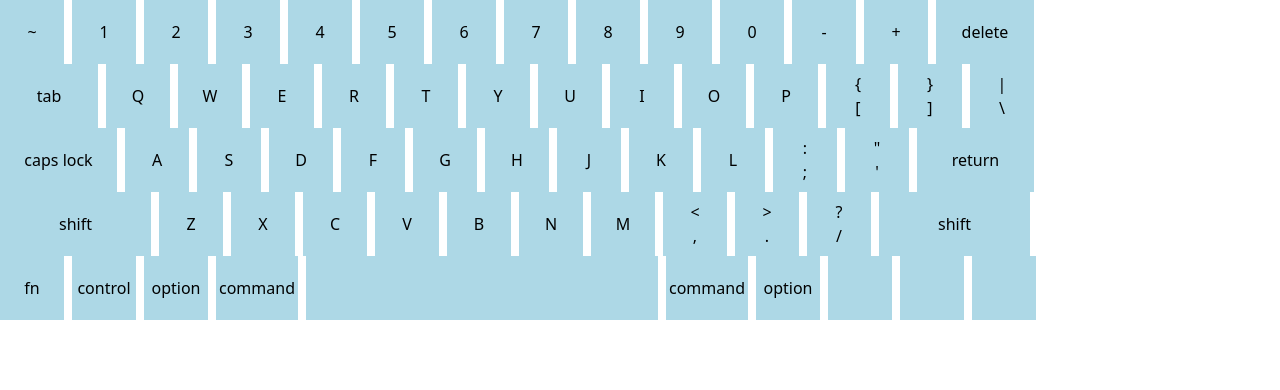
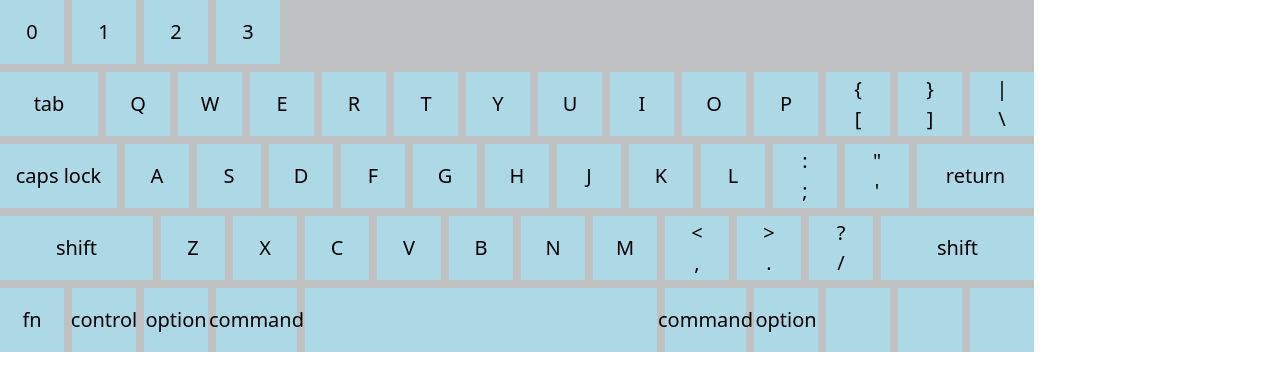
Before and after one commit to Hasuzawa/virtual-keyboard, a React (Create React App) app: page / in a window 1280 px wide. Shown: the top 390 px of the page. Built offline with nearby package versions, Linux system fonts and the light colour scheme.

Commit message:
refactored Keyboard and Row

```diff
--- a/src/component/KeyCap.tsx
+++ b/src/component/KeyCap.tsx
@@ -34,13 +34,14 @@ const rawKeyCap = (props: KeyCapProps) => {
 
 const KeyCap = styled(rawKeyCap)`
     background-color: lightblue;
-    width: ${props => props.width ? props.width : 64}px;  // 64 is default value
+    width: ${props => props.width ?? 64}px;
     height: 64px;
     display: flex;
     flex-direction: column;
     flex-wrap: nowrap;
     justify-content: center;
     align-items: center;
+    font-size: 20px;
 `
 
 
--- a/src/component/Keyboard.tsx
+++ b/src/component/Keyboard.tsx
@@ -5,13 +5,8 @@ import styled from "styled-components"
 import {} from "react-icons"
 
 interface KeyboardProps {
-    defaultWidth: number
-    defaultHeight: number
-    baseColor: string
-    textColor: string
-    columnSeparation: number
+    keyboardColor: string
     rowSeparation: number
-
 
     className?: string
     children?: React.ReactNode
@@ -20,116 +15,18 @@ interface KeyboardProps {
 const rawKeyboard = (props: KeyboardProps) => {
     return (
         <div className={props.className}>
-            <Row>
-                <KeyCap>~</KeyCap>
-                <KeyCap>1</KeyCap>
-                <KeyCap>2</KeyCap>
-                <KeyCap>3</KeyCap>
-                <KeyCap>4</KeyCap>
-                <KeyCap>5</KeyCap>
-                <KeyCap>6</KeyCap>
-                <KeyCap>7</KeyCap>
-                <KeyCap>8</KeyCap>
-                <KeyCap>9</KeyCap>
-                <KeyCap>0</KeyCap>
-                <KeyCap>-</KeyCap>
-                <KeyCap>+</KeyCap>
-                <KeyCap width={98}>delete</KeyCap>
-            </Row>
-            <Row>
-                <KeyCap width={98}>tab</KeyCap>
-                <KeyCap>Q</KeyCap>
-                <KeyCap>W</KeyCap>
-                <KeyCap>E</KeyCap>
-                <KeyCap>R</KeyCap>
-                <KeyCap>T</KeyCap>
-                <KeyCap>Y</KeyCap>
-                <KeyCap>U</KeyCap>
-                <KeyCap>I</KeyCap>
-                <KeyCap>O</KeyCap>
-                <KeyCap>P</KeyCap>
-                <KeyCap>
-                    <span>&#123;</span>
-                    <span>[</span>
-                </KeyCap>
-                <KeyCap>
-                    <span>&#125;</span>
-                    <span>]</span>
-                </KeyCap>
-                <KeyCap>
-                    <span>|</span>
-                    <span>\</span>
-                </KeyCap>
-            </Row>
-            <Row>
-                <KeyCap width={117}>caps lock</KeyCap>
-                <KeyCap>A</KeyCap>
-                <KeyCap>S</KeyCap>
-                <KeyCap>D</KeyCap>
-                <KeyCap>F</KeyCap>
-                <KeyCap>G</KeyCap>
-                <KeyCap>H</KeyCap>
-                <KeyCap>J</KeyCap>
-                <KeyCap>K</KeyCap>
-                <KeyCap>L</KeyCap>
-                <KeyCap>
-                    <span>:</span>
-                    <span>;</span>
-                </KeyCap>
-                <KeyCap>
-                    <span>"</span>
-                    <span>'</span>
-                </KeyCap>
-                <KeyCap width={117}>return</KeyCap>
-            </Row>
-            <Row>
-                <KeyCap width={151}>shift</KeyCap>
-                <KeyCap>Z</KeyCap>
-                <KeyCap>X</KeyCap>
-                <KeyCap>C</KeyCap>
-                <KeyCap>V</KeyCap>
-                <KeyCap>B</KeyCap>
-                <KeyCap>N</KeyCap>
-                <KeyCap>M</KeyCap>
-                <KeyCap>
-                    <span>&lt;</span>
-                    <span>,</span>
-                </KeyCap>
-                <KeyCap>
-                    <span>&gt;</span>
-                    <span>.</span>
-                </KeyCap>
-                <KeyCap>
-                    <span>?</span>
-                    <span>/</span>
-                </KeyCap>
-                <KeyCap width={151}>shift</KeyCap>
-            </Row>
-            <Row>
-                <KeyCap>fn</KeyCap>
-                <KeyCap>control</KeyCap>
-                <KeyCap>option</KeyCap>
-                <KeyCap width={82}>command</KeyCap>
-                <KeyCap width={352}></KeyCap>
-                <KeyCap width={82}>command</KeyCap>
-                <KeyCap>option</KeyCap>
-                <KeyCap></KeyCap>
-                <KeyCap></KeyCap>
-                <KeyCap></KeyCap>
-            </Row>
-
+            {props.children}
         </div>
     )
 }
 
 const Keyboard = styled(rawKeyboard)`
-
+    display: inline-flex;
+    flex-direction: column;
+    row-gap: ${props => props.rowSeparation}px;
+    background-color: ${props => props.keyboardColor};
 `
 
 
 
-
-
-
-
 export default Keyboard
--- a/src/component/MacKeyboard.tsx
+++ b/src/component/MacKeyboard.tsx
@@ -1,16 +1,116 @@
 import Keyboard from "./Keyboard"
+import Row from "./Row"
+import KeyCap from "./KeyCap"
 
 
 const MacKeyboard = () => {
+    const [defaultWidth, defaultHeight] = [64, 64]
+    const [columnSeparation, rowSeparation] = [8, 8]
+    const keyboardColor = "#c0c1c3"
+    const keyCapColor = "#28292d"
+    const keyCapTextColor = "#c0c1c3"
+
+    const qwer = []
+    for (let comb in ["~`", "!1", "@2", "#3"]) {
+        let content = null
+        if (comb.length === 1) {
+            content = comb
+        } else {
+            content = []
+            for (let char in comb.split("")) {
+                content.push(<span>{char}</span>)
+            }
+        }
+        qwer.push(<KeyCap>{content}</KeyCap>)
+    }
+
     return (
         <Keyboard
-            defaultWidth={64}
-            defaultHeight={64}
-            baseColor=""
-            textColor=""
-            columnSeparation={8}
+            keyboardColor={keyboardColor}
             rowSeparation={8}
-        />
+        >
+            <Row columnSeparation={columnSeparation}>
+                {qwer}
+                {/* {["~`", "!1", "@2", "#3"].map(
+                    (symbols: string) => symbols.split("").map(
+                        (char: string) =>
+                    )
+                )} */}
+                {/* <KeyCap>~</KeyCap>
+                <KeyCap>1</KeyCap>
+                <KeyCap>2</KeyCap>
+                <KeyCap>3</KeyCap>
+                <KeyCap>4</KeyCap>
+                <KeyCap>5</KeyCap>
+                <KeyCap>6</KeyCap>
+                <KeyCap>7</KeyCap>
+                <KeyCap>8</KeyCap>
+                <KeyCap>9</KeyCap>
+                <KeyCap>0</KeyCap>
+                <KeyCap>-</KeyCap>
+                <KeyCap>+</KeyCap>
+                <KeyCap width={98}>delete</KeyCap> */}
+            </Row>
+            <Row columnSeparation={columnSeparation}>
+                <KeyCap width={98}>tab</KeyCap>
+                {"QWERTYUIOP".split("").map((char: string) => <KeyCap key={char}>{char}</KeyCap>)}
+                <KeyCap>
+                    <span>&#123;</span>
+                    <span>[</span>
+                </KeyCap>
+                <KeyCap>
+                    <span>&#125;</span>
+                    <span>]</span>
+                </KeyCap>
+                <KeyCap>
+                    <span>|</span>
+                    <span>\</span>
+                </KeyCap>
+            </Row>
+            <Row columnSeparation={columnSeparation}>
+                <KeyCap width={117}>caps lock</KeyCap>
+                {"ASDFGHJKL".split("").map((char: string) => <KeyCap key={char}>{char}</KeyCap>)}
+                <KeyCap>
+                    <span>:</span>
+                    <span>;</span>
+                </KeyCap>
+                <KeyCap>
+                    <span>"</span>
+                    <span>'</span>
+                </KeyCap>
+                <KeyCap width={117}>return</KeyCap>
+            </Row>
+            <Row columnSeparation={columnSeparation}>
+                <KeyCap width={153}>shift</KeyCap>
+                {"ZXCVBNM".split("").map((char: string) => <KeyCap key={char}>{char}</KeyCap>)}
+                <KeyCap>
+                    <span>&lt;</span>
+                    <span>,</span>
+                </KeyCap>
+                <KeyCap>
+                    <span>&gt;</span>
+                    <span>.</span>
+                </KeyCap>
+                <KeyCap>
+                    <span>?</span>
+                    <span>/</span>
+                </KeyCap>
+                <KeyCap width={153}>shift</KeyCap>
+            </Row>
+            <Row columnSeparation={columnSeparation}>
+                <KeyCap>fn</KeyCap>
+                <KeyCap>control</KeyCap>
+                <KeyCap>option</KeyCap>
+                <KeyCap width={81}>command</KeyCap>
+                <KeyCap width={352}></KeyCap>
+                <KeyCap width={81}>command</KeyCap>
+                <KeyCap>option</KeyCap>
+                <KeyCap></KeyCap>
+                <KeyCap></KeyCap>
+                <KeyCap></KeyCap>
+            </Row>
+
+        </Keyboard>
     )
 }
 
--- a/src/component/Row.tsx
+++ b/src/component/Row.tsx
@@ -1,10 +1,10 @@
 import styled from "styled-components"
 
 interface RowProps {
+    columnSeparation: number
+
     className?: string
     children?: React.ReactNode | React.ReactNode[]
-    columnSeparation?: number
-    rowSeparation?: number
 }
 
 const rawRow = (props: RowProps) => {
@@ -16,10 +16,10 @@ const rawRow = (props: RowProps) => {
 }
 
 const Row = styled(rawRow)`
-    display: flex;
+    display: inline-flex;
     flex-direction: row;
     flex-wrap: nowrap;
-    column-gap: ${props => props.columnSeparation ?? 8}px;
+    column-gap: ${props => props.columnSeparation}px;
 `
 
 
```
